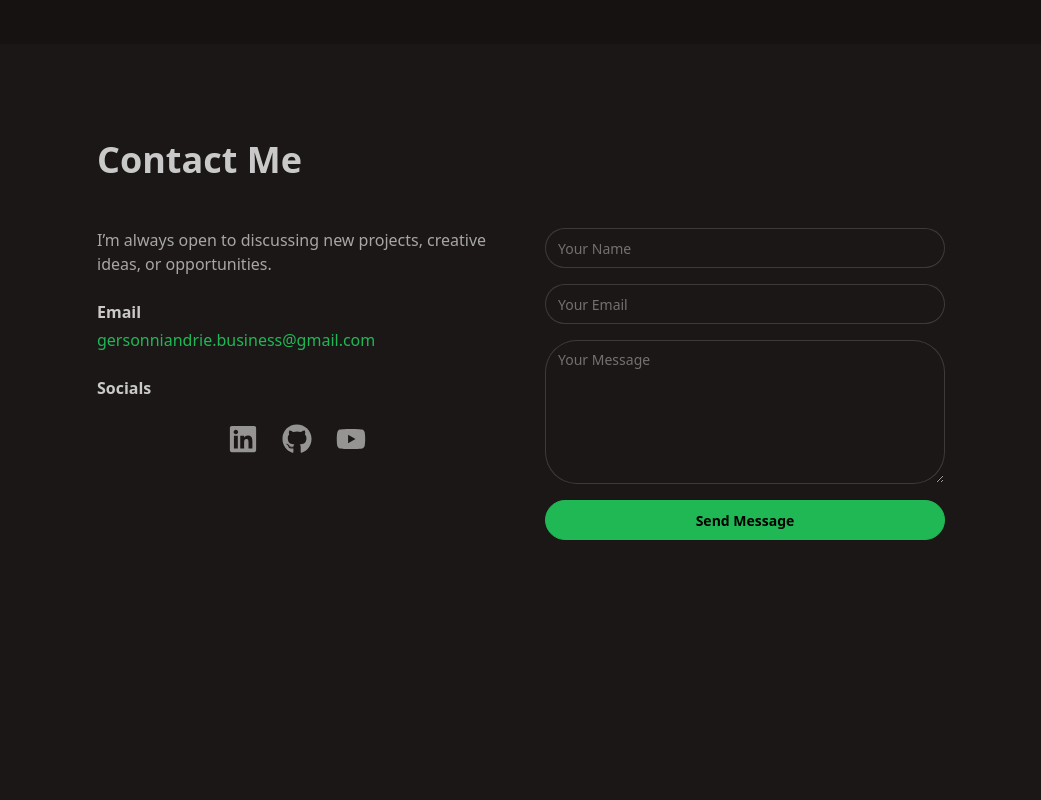
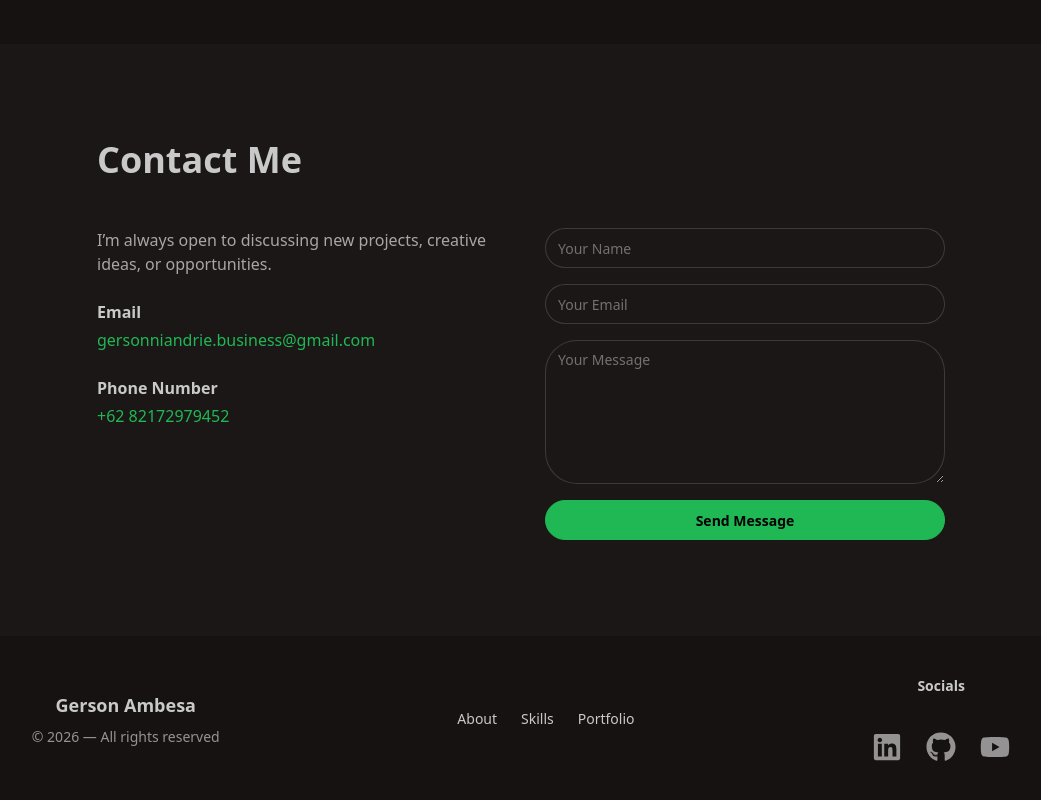
Before and after one commit to GersonNiandrie/personal-website, a React (Vite) app: page / in a window 1280 px wide. Shown: the part 5029-5829 px from the top of the page, without its empty margins (119-1160 px from the left). Before the commit the page ends 5665 px from the top, so only its background shows below. Built offline with nearby package versions, Linux system fonts and the light colour scheme.

Commit message:
feat: add footer and moved social links from contact to footer

```diff
--- a/src/App.tsx
+++ b/src/App.tsx
@@ -6,6 +6,7 @@ import ExperienceTimeline from "./components/ExperienceTimeline";
 import Testimonials from "./sections/Testimonials/Testimonials";
 import Contact from "./sections/Contact/Contact";
 import NavBar from "./components/NavBar";
+import Footer from "./components/Footer";
 
 function App() {
   return (
@@ -18,6 +19,7 @@ function App() {
       <ExperienceTimeline />
       <Testimonials />
       <Contact />
+      <Footer />
     </>
   );
 }
--- /dev/null
+++ b/src/components/Footer.tsx
@@ -0,0 +1,56 @@
+import { FaGithub, FaLinkedin, FaYoutube } from "react-icons/fa";
+
+export default function Footer() {
+  const year = new Date().getFullYear();
+
+  return (
+    <footer className="footer footer-center bg-base-200 text-base-content p-10">
+      <div>
+        <p className="font-semibold text-lg">Gerson Ambesa</p>
+        <p className="text-sm opacity-70">
+          © {year} — All rights reserved
+        </p>
+      </div>
+
+      <nav className="flex gap-6">
+        <a href="#about" className="link link-hover">About</a>
+        <a href="#skills" className="link link-hover">Skills</a>
+        <a href="#portfolio" className="link link-hover">Portfolio</a>
+      </nav>
+
+        <div>
+            <h3 className="font-semibold mb-1">Socials</h3>
+              <div className="flex justify-center gap-6 mt-6">
+                <a
+                  href="https://www.linkedin.com/in/gerson-ambesa-06ba86274/"
+                  target="_blank"
+                  rel="noopener noreferrer"
+                  aria-label="LinkedIn"
+                  className="text-3xl text-base-content/70 hover:text-primary transition"
+                >
+                  <FaLinkedin />
+                </a>
+
+                <a
+                  href="https://github.com/GersonNiandrie"
+                  target="_blank"
+                  rel="noopener noreferrer"
+                  aria-label="GitHub"
+                  className="text-3xl text-base-content/70 hover:text-primary transition"
+                >
+                  <FaGithub />
+                </a>
+                <a
+                  href="https://www.youtube.com/@GeeHaGames"
+                  target="_blank"
+                  rel="noopener noreferrer"
+                  aria-label="YouTube"
+                  className="text-3xl text-base-content/70 hover:text-primary transition"
+                >
+                  <FaYoutube />
+                </a>
+            </div>
+        </div>
+    </footer>
+  );
+}
--- a/src/components/NavBar.tsx
+++ b/src/components/NavBar.tsx
@@ -17,7 +17,7 @@ export default function NavBar() {
     const element = document.getElementById(id);
     if (element) {
       element.scrollIntoView({ behavior: "smooth" });
-      setIsOpen(false); // close mobile menu
+      setIsOpen(false);
     }
   };
 
--- a/src/index.css
+++ b/src/index.css
@@ -32,3 +32,7 @@
 .animate-slide-right {
   animation: slideRight 0.5s ease-out;
 }
+
+html {
+  scroll-behavior: smooth;
+}
--- a/src/sections/Contact/Contact.tsx
+++ b/src/sections/Contact/Contact.tsx
@@ -1,5 +1,4 @@
 import { useState } from "react";
-import { FaLinkedin, FaGithub, FaYoutube } from "react-icons/fa";
 
 export default function Contact() {
   const [name, setName] = useState("");
@@ -38,39 +37,9 @@ export default function Contact() {
               <h3 className="font-semibold mb-1">Email</h3>
               <p className="text-primary">gersonniandrie.business@gmail.com</p>
             </div>
-
             <div>
-              <h3 className="font-semibold mb-1">Socials</h3>
-              <div className="flex justify-center gap-6 mt-6">
-                <a
-                  href="https://www.linkedin.com/in/gerson-ambesa-06ba86274/"
-                  target="_blank"
-                  rel="noopener noreferrer"
-                  aria-label="LinkedIn"
-                  className="text-3xl text-base-content/70 hover:text-primary transition"
-                >
-                  <FaLinkedin />
-                </a>
-
-                <a
-                  href="https://github.com/GersonNiandrie"
-                  target="_blank"
-                  rel="noopener noreferrer"
-                  aria-label="GitHub"
-                  className="text-3xl text-base-content/70 hover:text-primary transition"
-                >
-                  <FaGithub />
-                </a>
-                <a
-                  href="https://www.youtube.com/@GeeHaGames"
-                  target="_blank"
-                  rel="noopener noreferrer"
-                  aria-label="YouTube"
-                  className="text-3xl text-base-content/70 hover:text-primary transition"
-                >
-                  <FaYoutube />
-                </a>
-              </div>
+              <h3 className="font-semibold mb-1">Phone Number</h3>
+              <p className="text-primary">+62 82172979452</p>
             </div>
           </div>
 
```
